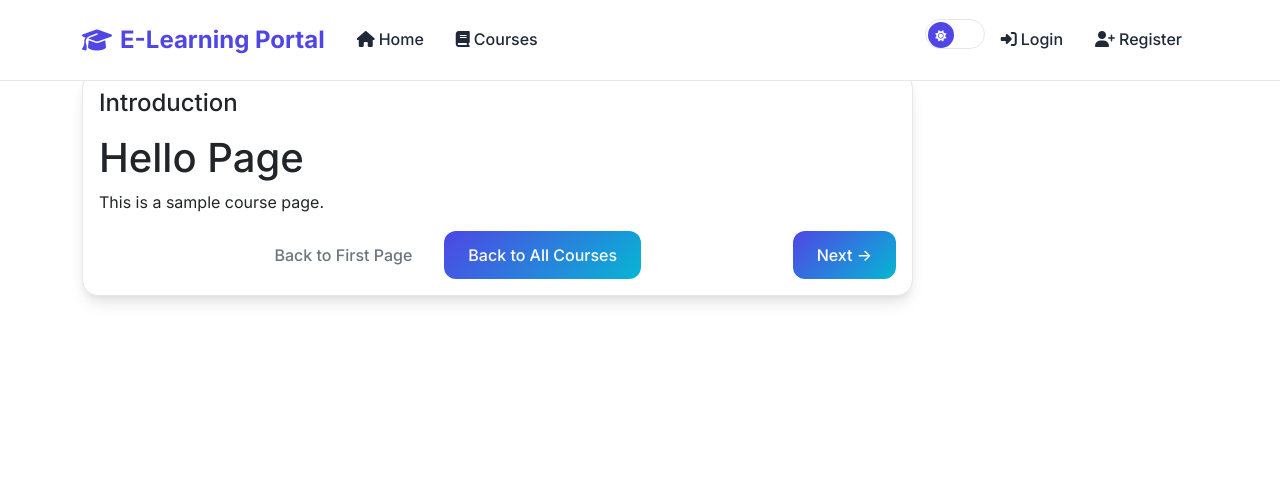
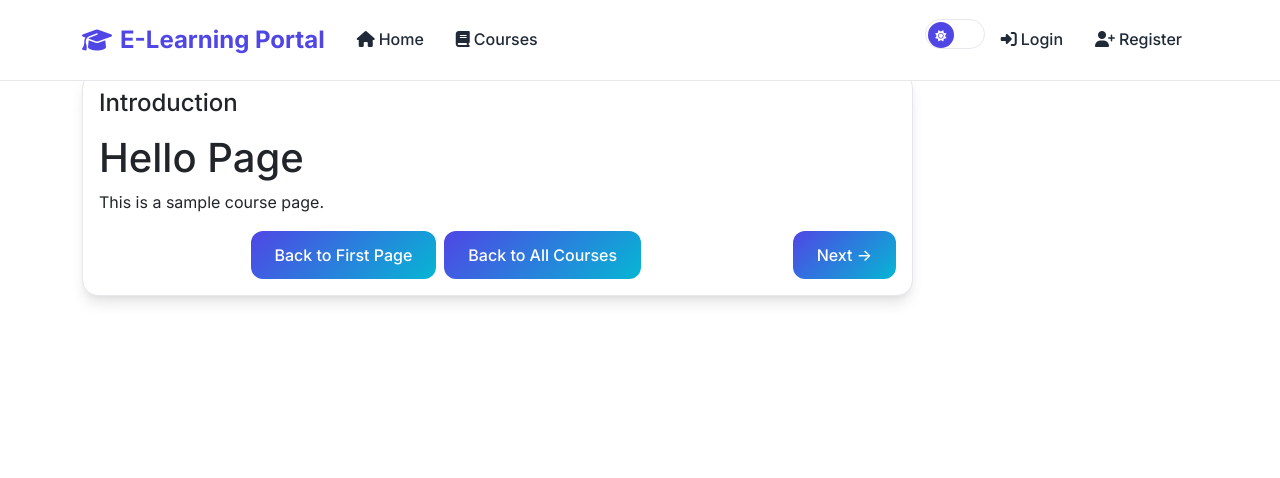
Before and after one commit to roxyboby/elearning-portal, a Flask app: page /page/1 in a window 1280 px wide. Shown: the top 478 px of the page. Run offline with Flask 3, Linux system fonts and the light colour scheme; data comes from the database, SQL or seed files in the repository; some libraries are stand-ins or nearby versions.

Commit message:
Fix: Make all navigation buttons consistent with primary styling
- Changed Previous and Back to First Page buttons from btn-outline-secondary to btn-primary
- All navigation buttons now have consistent blue background styling
- Resolves user experience inconsistency in course page navigation

```diff
--- a/templates/page_viewer.html
+++ b/templates/page_viewer.html
@@ -13,15 +13,15 @@
           <div class="d-flex justify-content-between align-items-center mt-3">
             <div>
               {% if prev_id %}
-                <a class="btn btn-outline-secondary" href="{{ url_for('page_view', page_id=prev_id) }}">← Previous</a>
+                <a class="btn btn-primary" href="{{ url_for('page_view', page_id=prev_id) }}">← Previous</a>
               {% endif %}
             </div>
 
             <div class="d-flex gap-2">
               {% if first_id %}
-                <a class="btn btn-outline-secondary" href="{{ url_for('page_view', page_id=first_id) }}">Back to First Page</a>
+                <a class="btn btn-primary" href="{{ url_for('page_view', page_id=first_id) }}">Back to First Page</a>
               {% else %}
-                <a class="btn btn-outline-secondary" href="{{ url_for('course_public', course_id=course.id) }}">Back to Course</a>
+                <a class="btn btn-primary" href="{{ url_for('course_public', course_id=course.id) }}">Back to Course</a>
               {% endif %}
               <a class="btn btn-primary" href="{{ url_for('catalog') }}">Back to All Courses</a>
             </div>
```
